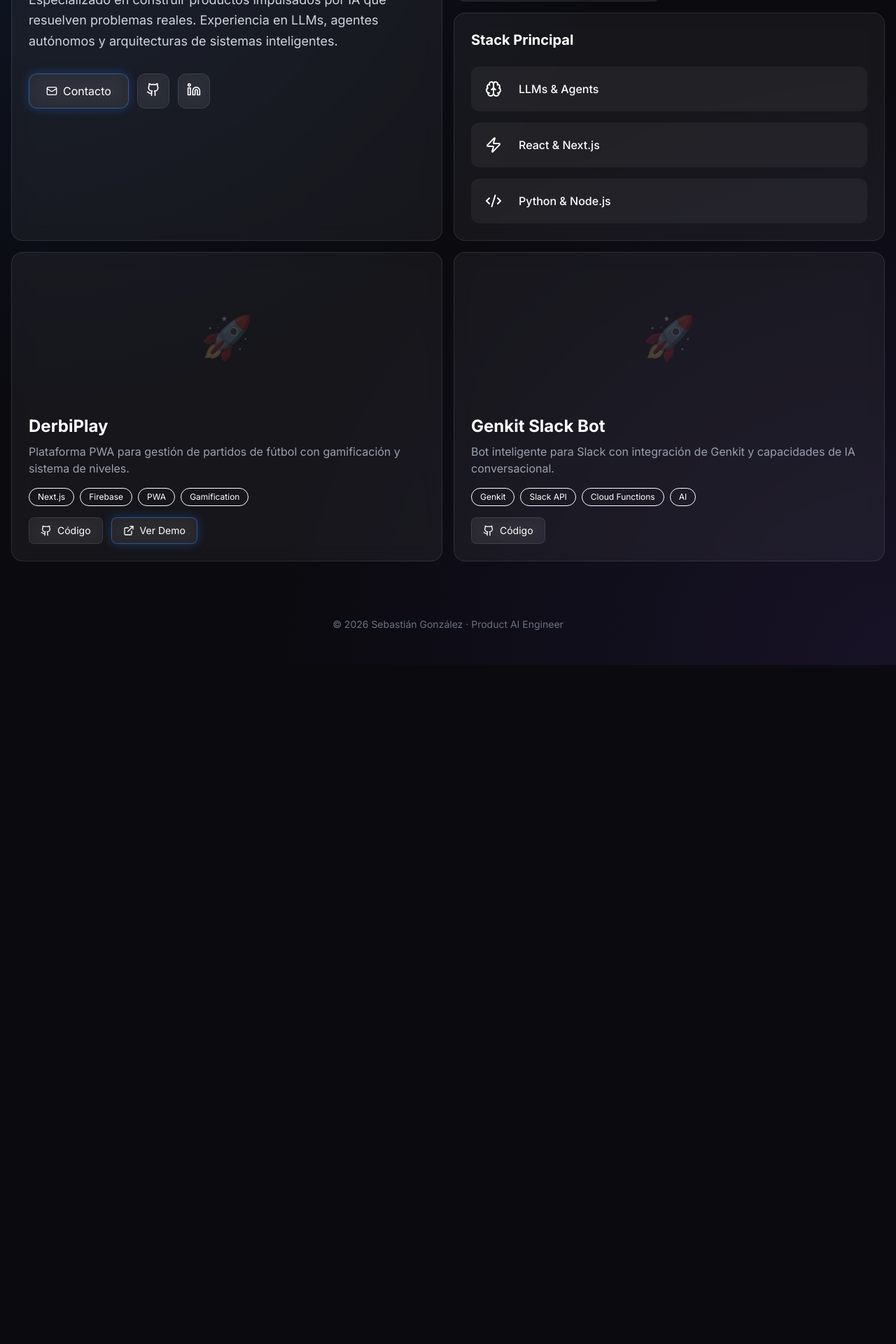
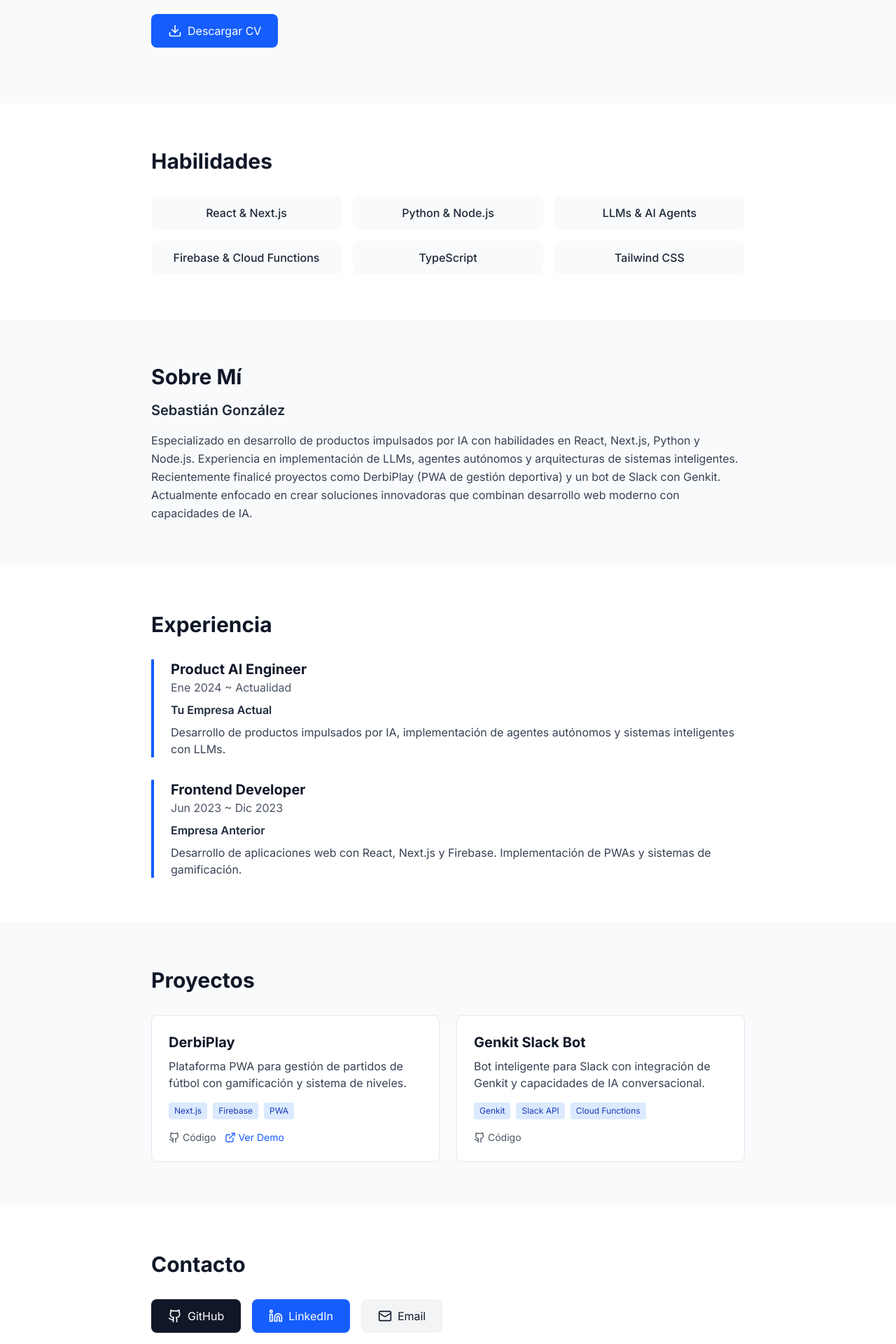
Before and after one commit to REN-ORDO/portfolio, a React (Vite) app: page / in a window 1280 px wide. Shown: the part 260-2180 px from the top of the page at 70% size. Before the commit the page ends 1210 px from the top, so only its background shows below. Built offline with nearby package versions, Linux system fonts and the light colour scheme.

Commit message:
Redesign: Simple clean layout inspired by mrubi.dev

```diff
--- a/src/App.jsx
+++ b/src/App.jsx
@@ -1,52 +1,217 @@
-import { BentoGrid } from './components/BentoGrid';
-import { ProfileCard } from './components/ProfileCard';
-import { ProjectCard } from './components/ProjectCard';
-import { SkillsCard } from './components/SkillsCard';
-import { AIShowcaseTile } from './components/AIShowcaseTile';
+import { Github, Linkedin, Mail, ExternalLink, Download } from 'lucide-react';
+import { motion } from 'framer-motion';
 import './index.css';
 
 function App() {
-    // Aquí puedes agregar tus proyectos reales
+    const skills = [
+        'React & Next.js',
+        'Python & Node.js',
+        'LLMs & AI Agents',
+        'Firebase & Cloud Functions',
+        'TypeScript',
+        'Tailwind CSS',
+    ];
+
+    const experience = [
+        {
+            role: 'Product AI Engineer',
+            company: 'Tu Empresa Actual',
+            period: 'Ene 2024 ~ Actualidad',
+            description: 'Desarrollo de productos impulsados por IA, implementación de agentes autónomos y sistemas inteligentes con LLMs.',
+        },
+        {
+            role: 'Frontend Developer',
+            company: 'Empresa Anterior',
+            period: 'Jun 2023 ~ Dic 2023',
+            description: 'Desarrollo de aplicaciones web con React, Next.js y Firebase. Implementación de PWAs y sistemas de gamificación.',
+        },
+    ];
+
     const projects = [
         {
-            title: "DerbiPlay",
-            description: "Plataforma PWA para gestión de partidos de fútbol con gamificación y sistema de niveles.",
-            tags: ["Next.js", "Firebase", "PWA", "Gamification"],
-            githubUrl: "https://github.com/tuusuario/derbiplay",
-            liveUrl: "https://derbiplay.vercel.app",
+            name: 'DerbiPlay',
+            description: 'Plataforma PWA para gestión de partidos de fútbol con gamificación y sistema de niveles.',
+            tech: ['Next.js', 'Firebase', 'PWA'],
+            github: 'https://github.com/tuusuario/derbiplay',
+            live: 'https://derbiplay.vercel.app',
         },
         {
-            title: "Genkit Slack Bot",
-            description: "Bot inteligente para Slack con integración de Genkit y capacidades de IA conversacional.",
-            tags: ["Genkit", "Slack API", "Cloud Functions", "AI"],
-            githubUrl: "https://github.com/tuusuario/genkit-slack-bot",
+            name: 'Genkit Slack Bot',
+            description: 'Bot inteligente para Slack con integración de Genkit y capacidades de IA conversacional.',
+            tech: ['Genkit', 'Slack API', 'Cloud Functions'],
+            github: 'https://github.com/tuusuario/genkit-slack-bot',
         },
     ];
 
     return (
-        <div className="min-h-screen py-12">
-            <BentoGrid>
-                {/* Profile Card - Takes 2 columns and 2 rows */}
-                <ProfileCard />
+        <div className="min-h-screen bg-gray-50">
+            {/* Hero Section */}
+            <motion.section
+                initial={{ opacity: 0, y: 20 }}
+                animate={{ opacity: 1, y: 0 }}
+                transition={{ duration: 0.5 }}
+                className="container mx-auto px-6 py-20 max-w-4xl"
+            >
+                <h1 className="text-5xl md:text-6xl font-bold text-gray-900 mb-4">
+                    Hola, soy Sebastián González
+                </h1>
+                <p className="text-2xl text-gray-700 mb-8">
+                    Product AI Engineer
+                </p>
+                <button className="bg-blue-600 hover:bg-blue-700 text-white px-6 py-3 rounded-lg flex items-center gap-2 transition-colors">
+                    <Download className="w-5 h-5" />
+                    Descargar CV
+                </button>
+            </motion.section>
 
-                {/* AI Showcase Tile */}
-                <AIShowcaseTile delay={0.2} />
+            {/* Skills Section */}
+            <section className="bg-white py-16">
+                <div className="container mx-auto px-6 max-w-4xl">
+                    <h2 className="text-3xl font-bold text-gray-900 mb-8">Habilidades</h2>
+                    <div className="grid grid-cols-2 md:grid-cols-3 gap-4">
+                        {skills.map((skill, index) => (
+                            <motion.div
+                                key={index}
+                                initial={{ opacity: 0, y: 20 }}
+                                whileInView={{ opacity: 1, y: 0 }}
+                                transition={{ duration: 0.3, delay: index * 0.1 }}
+                                viewport={{ once: true }}
+                                className="bg-gray-50 px-4 py-3 rounded-lg text-gray-800 font-medium text-center"
+                            >
+                                {skill}
+                            </motion.div>
+                        ))}
+                    </div>
+                </div>
+            </section>
 
-                {/* Skills Card */}
-                <SkillsCard delay={0.3} />
+            {/* About Section */}
+            <section className="py-16">
+                <div className="container mx-auto px-6 max-w-4xl">
+                    <h2 className="text-3xl font-bold text-gray-900 mb-4">Sobre Mí</h2>
+                    <h3 className="text-xl font-semibold text-gray-800 mb-4">Sebastián González</h3>
+                    <p className="text-gray-700 leading-relaxed">
+                        Especializado en desarrollo de productos impulsados por IA con habilidades en React, Next.js, Python y Node.js.
+                        Experiencia en implementación de LLMs, agentes autónomos y arquitecturas de sistemas inteligentes.
+                        Recientemente finalicé proyectos como DerbiPlay (PWA de gestión deportiva) y un bot de Slack con Genkit.
+                        Actualmente enfocado en crear soluciones innovadoras que combinan desarrollo web moderno con capacidades de IA.
+                    </p>
+                </div>
+            </section>
 
-                {/* Project Cards */}
-                {projects.map((project, index) => (
-                    <ProjectCard
-                        key={index}
-                        {...project}
-                        delay={0.4 + (index * 0.1)}
-                    />
-                ))}
-            </BentoGrid>
+            {/* Experience Section */}
+            <section className="bg-white py-16">
+                <div className="container mx-auto px-6 max-w-4xl">
+                    <h2 className="text-3xl font-bold text-gray-900 mb-8">Experiencia</h2>
+                    <div className="space-y-8">
+                        {experience.map((exp, index) => (
+                            <motion.div
+                                key={index}
+                                initial={{ opacity: 0, x: -20 }}
+                                whileInView={{ opacity: 1, x: 0 }}
+                                transition={{ duration: 0.4, delay: index * 0.1 }}
+                                viewport={{ once: true }}
+                                className="border-l-4 border-blue-600 pl-6"
+                            >
+                                <h3 className="text-xl font-bold text-gray-900">{exp.role}</h3>
+                                <p className="text-gray-600 mb-2">{exp.period}</p>
+                                <h4 className="font-semibold text-gray-800 mb-2">{exp.company}</h4>
+                                <p className="text-gray-700">{exp.description}</p>
+                            </motion.div>
+                        ))}
+                    </div>
+                </div>
+            </section>
+
+            {/* Projects Section */}
+            <section className="py-16">
+                <div className="container mx-auto px-6 max-w-4xl">
+                    <h2 className="text-3xl font-bold text-gray-900 mb-8">Proyectos</h2>
+                    <div className="grid md:grid-cols-2 gap-6">
+                        {projects.map((project, index) => (
+                            <motion.div
+                                key={index}
+                                initial={{ opacity: 0, y: 20 }}
+                                whileInView={{ opacity: 1, y: 0 }}
+                                transition={{ duration: 0.4, delay: index * 0.1 }}
+                                viewport={{ once: true }}
+                                className="bg-white border border-gray-200 rounded-lg p-6 hover:shadow-lg transition-shadow"
+                            >
+                                <h3 className="text-xl font-bold text-gray-900 mb-2">{project.name}</h3>
+                                <p className="text-gray-700 mb-4">{project.description}</p>
+                                <div className="flex flex-wrap gap-2 mb-4">
+                                    {project.tech.map((tech, i) => (
+                                        <span key={i} className="text-xs bg-blue-100 text-blue-800 px-2 py-1 rounded">
+                                            {tech}
+                                        </span>
+                                    ))}
+                                </div>
+                                <div className="flex gap-3">
+                                    {project.github && (
+                                        <a
+                                            href={project.github}
+                                            target="_blank"
+                                            rel="noopener noreferrer"
+                                            className="text-gray-600 hover:text-gray-900 flex items-center gap-1 text-sm"
+                                        >
+                                            <Github className="w-4 h-4" />
+                                            Código
+                                        </a>
+                                    )}
+                                    {project.live && (
+                                        <a
+                                            href={project.live}
+                                            target="_blank"
+                                            rel="noopener noreferrer"
+                                            className="text-blue-600 hover:text-blue-700 flex items-center gap-1 text-sm"
+                                        >
+                                            <ExternalLink className="w-4 h-4" />
+                                            Ver Demo
+                                        </a>
+                                    )}
+                                </div>
+                            </motion.div>
+                        ))}
+                    </div>
+                </div>
+            </section>
+
+            {/* Contact Section */}
+            <section className="bg-white py-16">
+                <div className="container mx-auto px-6 max-w-4xl">
+                    <h2 className="text-3xl font-bold text-gray-900 mb-8">Contacto</h2>
+                    <div className="flex flex-wrap gap-4">
+                        <a
+                            href="https://github.com/REN-ORDO"
+                            target="_blank"
+                            rel="noopener noreferrer"
+                            className="flex items-center gap-2 bg-gray-900 text-white px-6 py-3 rounded-lg hover:bg-gray-800 transition-colors"
+                        >
+                            <Github className="w-5 h-5" />
+                            GitHub
+                        </a>
+                        <a
+                            href="https://linkedin.com/in/tuusuario"
+                            target="_blank"
+                            rel="noopener noreferrer"
+                            className="flex items-center gap-2 bg-blue-600 text-white px-6 py-3 rounded-lg hover:bg-blue-700 transition-colors"
+                        >
+                            <Linkedin className="w-5 h-5" />
+                            LinkedIn
+                        </a>
+                        <a
+                            href="mailto:tu-email@example.com"
+                            className="flex items-center gap-2 bg-gray-100 text-gray-900 px-6 py-3 rounded-lg hover:bg-gray-200 transition-colors"
+                        >
+                            <Mail className="w-5 h-5" />
+                            Email
+                        </a>
+                    </div>
+                </div>
+            </section>
 
             {/* Footer */}
-            <footer className="text-center mt-16 text-gray-500 text-sm">
+            <footer className="py-8 text-center text-gray-600">
                 <p>© 2026 Sebastián González · Product AI Engineer</p>
             </footer>
         </div>
--- a/src/index.css
+++ b/src/index.css
@@ -1,41 +1,13 @@
 @import "tailwindcss";
 
-@layer base {
-  body {
-    font-family: 'Inter', sans-serif;
-    background-color: #0a0a0f;
-    color: white;
-    background-image:
-      radial-gradient(at 0% 0%, rgba(59, 130, 246, 0.1) 0px, transparent 50%),
-      radial-gradient(at 100% 100%, rgba(139, 92, 246, 0.1) 0px, transparent 50%);
-  }
+body {
+  font-family: 'Inter', sans-serif;
+  -webkit-font-smoothing: antialiased;
+  -moz-osx-font-smoothing: grayscale;
 }
 
-@layer utilities {
-  .glass {
-    background-color: rgba(255, 255, 255, 0.05);
-    backdrop-filter: blur(12px);
-    border: 1px solid rgba(255, 255, 255, 0.1);
-  }
-
-  .glass-hover {
-    transition: all 0.3s;
-  }
-
-  .glass-hover:hover {
-    background-color: rgba(255, 255, 255, 0.1);
-    border-color: rgba(255, 255, 255, 0.2);
-  }
-
-  .gradient-text {
-    background: linear-gradient(to right, #3b82f6, #8b5cf6, #06b6d4);
-    background-clip: text;
-    -webkit-background-clip: text;
-    -webkit-text-fill-color: transparent;
-  }
-
-  .glow-border {
-    border: 1px solid rgba(59, 130, 246, 0.5);
-    box-shadow: 0 0 15px rgba(59, 130, 246, 0.3);
-  }
+.container {
+  width: 100%;
+  margin-left: auto;
+  margin-right: auto;
 }
```
